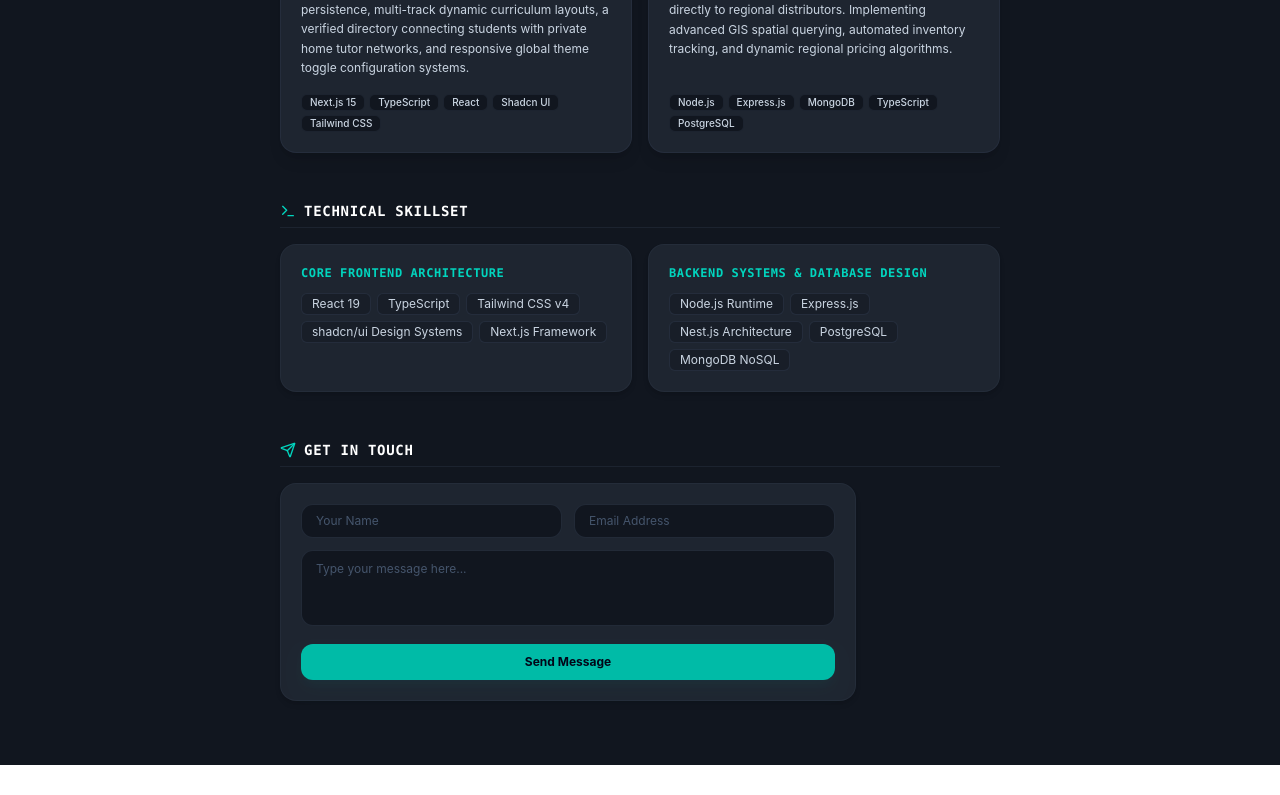
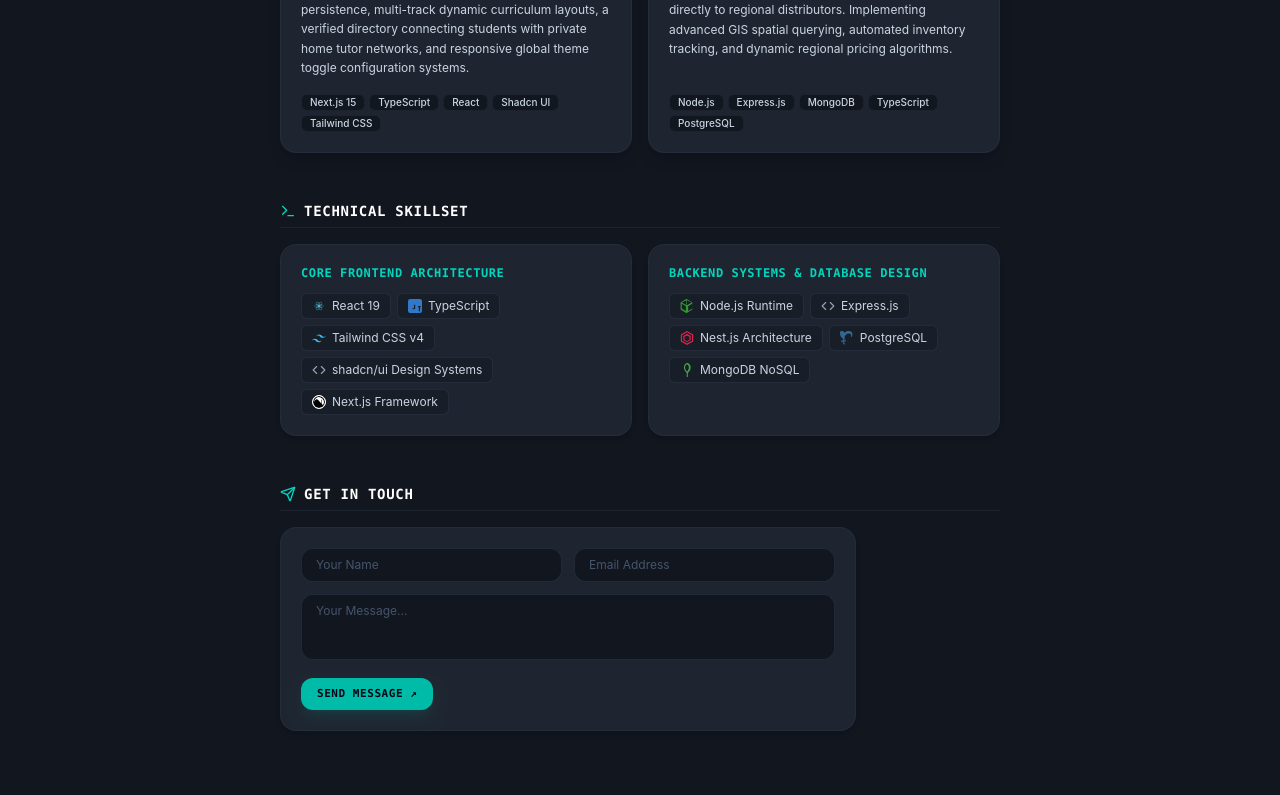
Before and after one commit to dawit-cd/portfolio-website, a React (Vite) app: page / in a window 1280 px wide. Shown: the part 661-1456 px from the top of the page. Before the commit the page ends 1426 px from the top, so only its background shows below. Built offline with nearby package versions, Linux system fonts and the light colour scheme; the HTML template or start-up script is replaced by a standard one.

Commit message:
Update portfolio App.tsx

```diff
--- a/src/App.tsx
+++ b/src/App.tsx
@@ -4,6 +4,75 @@ import { Card, CardHeader, CardTitle, CardDescription, CardContent } from './com
 import { Badge } from './components/badge';
 import { BentoHero } from './components/bento-hero';
 import { ArrowUpRight, FolderGit2, Code, Terminal, Send, FileText } from 'lucide-react';
+
+// Sub-component to manage clean vector assets and precise hover interactions
+function SkillIcon({ skill }: { skill: string }) {
+  const baseClass = "h-3.5 w-3.5 transition-transform duration-300 ease-out group-hover:scale-125";
+  const name = skill.toLowerCase();
+
+  if (name.includes('react')) {
+    return (
+      <svg className={`${baseClass} group-hover:animate-[spin_4s_linear_infinite] text-[#61dafb]`} viewBox="0 0 100 100" fill="currentColor">
+        <circle cx="50" cy="50" r="8" fill="#61dafb"/>
+        <ellipse cx="50" cy="50" rx="12" ry="32" fill="none" stroke="#61dafb" strokeWidth="2" transform="rotate(30 50 50)" />
+        <ellipse cx="50" cy="50" rx="12" ry="32" fill="none" stroke="#61dafb" strokeWidth="2" transform="rotate(90 50 50)" />
+        <ellipse cx="50" cy="50" rx="12" ry="32" fill="none" stroke="#61dafb" strokeWidth="2" transform="rotate(150 50 50)" />
+      </svg>
+    );
+  }
+  if (name.includes('typescript')) {
+    return (
+      <svg className={`${baseClass} group-hover:-translate-y-0.5 text-[#3178c6] rounded-[2px]`} viewBox="0 0 24 24" fill="currentColor">
+        <path d="M1.125 0C.504 0 0 .504 0 1.125v21.75C0 23.496.504 24 1.125 24h21.75c.621 0 1.125-.504 1.125-1.125V1.125C24 .504 23.496 0 22.875 0H1.125zm16.175 12.012h4.5v1.942h-1.285v6.953h-1.93v-6.953h-1.285v-1.942zm-5.02 3.323c0 1.442-.88 2.215-2.585 2.215-1.11 0-1.954-.427-2.316-.928l1.196-1.168c.324.343.686.528 1.149.528.602 0 .611-.38.611-.584v-5.328h1.944v5.265z"/>
+      </svg>
+    );
+  }
+  if (name.includes('tailwind')) {
+    return (
+      <svg className={`${baseClass} group-hover:animate-pulse text-[#38bdf8]`} viewBox="0 0 24 24" fill="currentColor">
+        <path d="M12 6.036c-2.286 0-3.81 1.143-4.571 3.429 1.143-1.524 2.476-2.095 4-1.714.87.217 1.492.847 2.181 1.549 1.122 1.14 2.422 2.462 5.39 2.462 2.286 0 3.81-1.143 4.572-3.429-1.143 1.524-2.476 2.095-4 1.714-.871-.217-1.493-.847-2.182-1.549-1.122-1.14-2.422-2.462-5.39-2.462zM4.571 13.464c-2.286 0-3.81 1.143-4.571 3.429 1.143-1.524 2.476-2.095 4-1.714.87.217 1.492.847 2.181 1.549 1.122 1.14 2.422 2.462 5.39 2.462 2.286 0 3.81-1.143 4.572-3.429-1.143 1.524-2.476 2.095-4 1.714-.871-.217-1.493-.847-2.182-1.549-1.122-1.14-2.423-2.462-5.39-2.462z"/>
+      </svg>
+    );
+  }
+  if (name.includes('next.js') || name.includes('nextjs')) {
+    return (
+      <svg className={`${baseClass} bg-white text-black rounded-full border border-white`} viewBox="0 0 180 180" fill="currentColor">
+        <path d="M121.2 118.4L73.1 56H64v68h8v-53.7l42.6 55.4c4.3-2.7 8.2-5.1 6.6-7.3zm8.8-62.4h-8v68h8v-68z"/>
+        <path fillRule="evenodd" d="M90 0a90 90 0 100 180A90 90 0 0090 0zM16 90a74 74 0 11132.3 46.4L57.5 45.4A73.7 73.7 0 0016 90z" clipRule="evenodd"/>
+      </svg>
+    );
+  }
+  if (name.includes('node')) {
+    return (
+      <svg className={`${baseClass} group-hover:animate-bounce text-[#339933]`} viewBox="0 0 24 24" fill="currentColor">
+        <path d="M11.516.096c-.328-.152-.704-.124-1.008.08L1.644 5.48c-.4.26-.644.704-.644 1.184v10.636c0 .484.244.924.644 1.184l8.864 5.304c.168.104.36.156.552.156.168 0 .34-.04.492-.12l8.884-5.184c.412-.24.672-.688.672-1.168V6.82c0-.464-.244-.9-.64-1.152L11.516.096zm-.516 2.16v8.62L3 6.136l8-3.88zm1 0l8 3.82-8.02 4.808V2.256zM3 8.356l7 4.192v8.136l-7-4.192V8.356zm18 0v8.136l-7 4.084V12.42l7-4.064z"/>
+      </svg>
+    );
+  }
+  if (name.includes('nest')) {
+    return (
+      <svg className={`${baseClass} group-hover:rotate-12 text-[#e0234e]`} viewBox="0 0 24 24" fill="currentColor">
+        <path d="M11.97 0L1.44 6.08v11.84l10.53 6.08 10.59-6.08V6.08L11.97 0zm8.56 16.7l-8.56 4.92-8.5-4.92V7.24l8.5-4.91 8.56 4.91v9.46z"/>
+        <path d="M11.97 4.91l-6.22 3.59v7l6.22 3.59 6.28-3.59v-7l-6.28-3.59zm4.28 10l-4.28 2.45-4.22-2.45v-4.91l4.22-2.46 4.28 2.46v4.91z"/>
+      </svg>
+    );
+  }
+  if (name.includes('postgres')) {
+    return (
+      <svg className={`${baseClass} text-[#336791]`} viewBox="0 0 24 24" fill="currentColor">
+        <path d="M14.11 0c-2.17.02-4.57 1-5.78 2.91C7.11 1 4.71.02 2.54 0 0 .02 0 1.94 0 3.8c0 4.19 2.5 8.1 5.76 9.47-.56.9-.96 1.97-1.12 3.12H1.93v1.89h2.58c.28 2.12 1.48 4.07 3.32 5.17l1.04-1.6c-1.39-.81-2.28-2.29-2.46-3.92H10.1v-1.89H6.41c.07-.63.22-1.25.46-1.83.6.35 1.25.61 1.94.75v-2c-.52-.09-1.02-.27-1.48-.54a9.14 9.14 0 0 1 5.3-7.58c.84-.4 1.78-.63 2.76-.66a3.54 3.54 0 0 1 3.55 3.55c0 .64-.17 1.24-.47 1.76l1.63 1c.54-.88.84-1.92.84-3.03A5.44 5.44 0 0 0 15.5 0h-1.39z"/>
+      </svg>
+    );
+  }
+  if (name.includes('mongo')) {
+    return (
+      <svg className={`${baseClass} group-hover:scale-110 text-[#47a248]`} viewBox="0 0 24 24" fill="currentColor">
+        <path d="M12 .05c-.15 0-.3.02-.45.06C8.83 1.04 6.7 4.11 6.7 7.74c0 4.54 3.01 7.66 4.8 9.29v5.92c0 .55.45 1 1 1s1-.45 1-1v-5.92c1.79-1.63 4.8-4.75 4.8-9.29 0-3.63-2.13-6.7-4.85-7.63-.15-.04-.3-.06-.45-.06zm0 2.1c1.86.75 3.3 3.1 3.3 5.59 0 3.38-2.2 5.78-3.3 6.84-1.1-1.06-3.3-3.46-3.3-6.84 0-2.49 1.44-4.84 3.3-5.59z"/>
+      </svg>
+    );
+  }
+  return <Code className={`${baseClass} text-slate-400 group-hover:text-teal-400`} />;
+}
 
 export default function App() {
   const [formState, setFormState] = useState({ name: '', email: '', message: '' });
@@ -14,7 +83,7 @@ export default function App() {
     setStatus('sending');
 
     try {
-      const response = await fetch(`https://formspree.io/f/${myInfo.formspreeId}`, {
+      const response = await fetch(`https://formspree.io{myInfo.formspreeId}`, {
         method: 'POST',
         headers: {
           'Content-Type': 'application/json',
@@ -45,7 +114,6 @@ export default function App() {
     <div className="min-h-screen bg-[#11161f] text-slate-200 font-sans antialiased selection:bg-teal-500 selection:text-slate-950 pb-16">
 
       {/* HEADER TOP NAVBAR */}
-            {/* HEADER TOP NAVBAR */}
       <header className="w-full bg-[#1e2530]/80 backdrop-blur-md border-b border-[#2d3748]/40 sticky top-0 z-50">
         <div className="max-w-4xl mx-auto px-4 sm:px-6 h-14 flex flex-row items-center justify-between gap-4">
           <div className="flex items-center gap-1.5 font-mono text-[10px] sm:text-xs font-bold text-teal-400 tracking-wider shrink-0">
@@ -59,10 +127,7 @@ export default function App() {
             <a href="#contact" className="hover:text-white transition-colors shrink-0">Contact</a>
           </nav>
         </div>
-      </header>
-
-
-      {/* CORE WORKSPACE SPACE CONTAINER */}
+      </header>      {/* CORE WORKSPACE CONTAINER */}
       <main className="max-w-3xl mx-auto px-6 pt-10 space-y-12">
 
         {/* PREMIUM BENTO BOX HERO RESUME LAYER */}
@@ -76,14 +141,13 @@ export default function App() {
               <h2 className="text-sm font-mono font-bold tracking-wider uppercase text-white">Engineering Pipeline</h2>
             </div>
             <a
-               href="/resume.html"  // 👈 Change this to .html
+               href="/resume.html"
                target="_blank"
                rel="noreferrer"
                className="inline-flex items-center gap-1.5 font-mono text-[10px] text-teal-400 hover:text-teal-300 transition-colors uppercase tracking-wider cursor-pointer"
->
-            <FileText className="h-3 w-3" /> download_cv ↗
-           </a>
-
+            >
+              <FileText className="h-3 w-3" /> download_cv ↗
+            </a>
           </div>
 
           <div className="grid gap-4 sm:grid-cols-2">
@@ -129,8 +193,13 @@ export default function App() {
                 <h3 className="text-xs font-mono text-teal-400 tracking-wider uppercase font-semibold">{group.category}</h3>
                 <div className="flex flex-wrap gap-1.5">
                   {group.skills.map((skill: string) => (
-                    <Badge key={skill} variant="outline" className="border-[#2d3748]/60 text-slate-300 bg-[#11161f]/40 text-xs px-2.5 py-0.5 font-normal">
-                      {skill}
+                    <Badge
+                      key={skill}
+                      variant="outline"
+                      className="group flex items-center gap-1.5 border-[#2d3748]/60 text-slate-300 bg-[#11161f]/40 text-xs px-2.5 py-1 font-normal transition-all hover:bg-[#11161f] hover:border-teal-500/30 cursor-default"
+                    >
+                      <SkillIcon skill={skill} />
+                      <span>{skill}</span>
                     </Badge>
                   ))}
                 </div>
@@ -170,16 +239,16 @@ export default function App() {
               required
               value={formState.message}
               onChange={(e) => setFormState({...formState, message: e.target.value})}
-              className="w-full rounded-xl border border-[#2d3748]/60 bg-[#11161f] px-3.5 py-2 text-xs text-white placeholder-slate-600 focus:outline-none focus:border-teal-500 resize-none leading-relaxed"
-              placeholder="Type your message here..."
+              className="w-full rounded-xl border border-[#2d3748]/60 bg-[#11161f] px-3.5 py-2 text-xs text-white placeholder-slate-600 focus:outline-none focus:border-teal-500 transition-colors resize-none"
+              placeholder="Your Message..."
             />
 
             <button
               type="submit"
               disabled={status === 'sending'}
-              className="w-full inline-flex h-9 items-center justify-center rounded-xl bg-teal-500 text-xs font-bold text-slate-950 hover:bg-teal-400 transition-all cursor-pointer shadow-lg shadow-teal-500/5 disabled:opacity-50"
+              className="inline-flex h-8 items-center bg-teal-500 px-4 rounded-xl text-slate-950 font-bold hover:bg-teal-400 transition-colors shadow-lg shadow-teal-500/10 disabled:opacity-50 text-[11px] font-mono uppercase tracking-wider cursor-pointer"
             >
-              {status === 'sending' ? 'Transmitting Data...' : 'Send Message'}
+              {status === 'sending' ? 'sending...' : status === 'success' ? 'message sent!' : 'send message ↗'}
             </button>
 
             {status === 'success' && (
```
